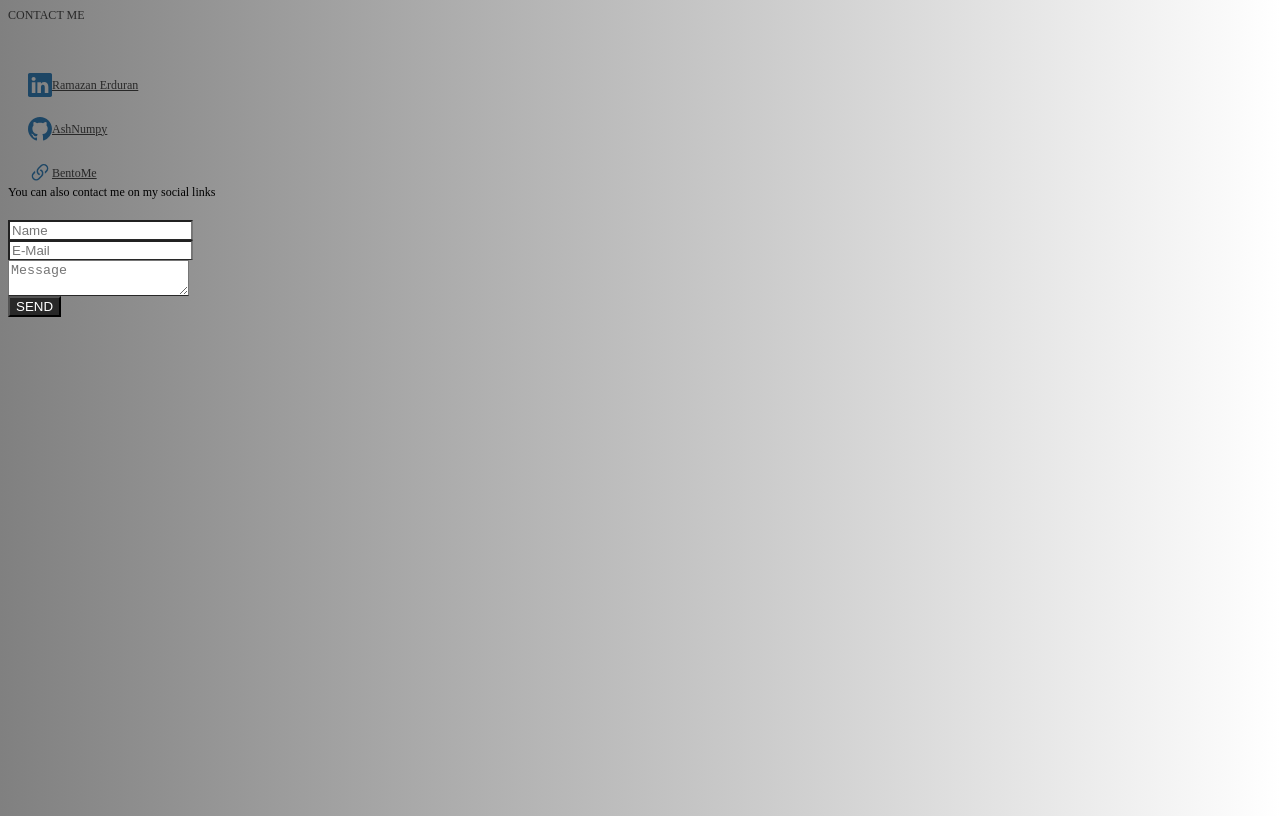
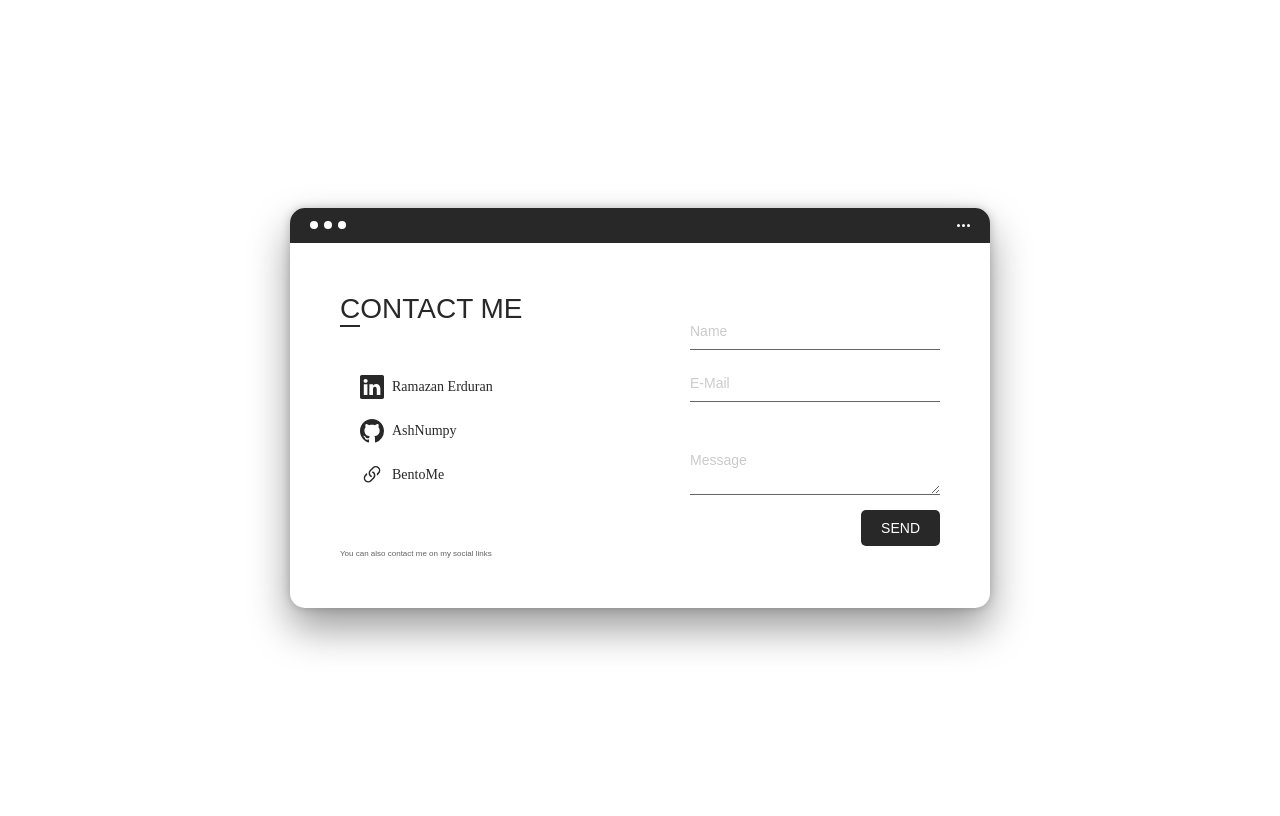
Before and after one commit to AshNumpy/Notion-Portfolio-Contact-Page, a plain HTML site: page index.html in a window 1280 px wide. Drawn offline with nearby package versions, Linux system fonts and the light colour scheme.

Commit message:
test commit

```diff
--- a/index.html
+++ b/index.html
@@ -1,6 +1,6 @@
 <style>
   body {
-  background: linear-gradient(to right, #808080, #ffffff);
+background: white;
 font-size: 12px;
 }
 
@@ -11,42 +11,193 @@
 
 .container {
 flex: 0 1 700px;
+margin: auto;
 }
 
-/* ... Diğer kodlar ... */
-
-/* Güncellenen renkler */
+.screen {
+position: relative;
+background: #ffffff;
+border-radius: 15px;
+box-shadow: 0 20px 40px rgba(0, 0, 0, .4), 0 0 10px rgba(0, 0, 0, .2);
+border-radius: 15px;
+}
 
 .screen-header {
-  background: #808080;
+display: flex;
+align-items: center;
+padding: 10px 20px;
+background: #282828;
+border-top-left-radius: 15px;
+border-top-right-radius: 15px;
+}
+
+.screen-header-left {
+margin-right: auto;
+}
+
+.screen-header-button {
+display: inline-block;
+width: 8px;
+height: 8px;
+margin-right: 3px;
+border-radius: 8px;
+background: white;
+}
+
+.screen-header-button.close {
+background: #ffffff;
+}
+
+.screen-header-button.maximize {
+background: #ffffff;
+}
+
+.screen-header-button.minimize {
+background: #ffffff;
+}
+
+.screen-header-right {
+display: flex;
+}
+
+.screen-header-ellipsis {
+width: 3px;
+height: 3px;
+margin-left: 2px;
+border-radius: 8px;
+background: white;
+}
+
+.screen-body {
+display: flex;
+}
+
+.screen-body-item {
+flex: 1;
+padding: 50px;
+}
+
+.screen-body-item.left {
+display: flex;
+flex-direction: column;
 }
 
 .app-title {
+display: flex;
+flex-direction: column;
+position: relative;
 color: #282828;
+font-size: 28px;
+font-family: 'Poppins', sans-serif;
+}
+
+.app-title:after {
+content: '';
+display: block;
+position: absolute;
+left: 0;
+bottom: -2px;
+width:20px;
+height: 2px;
+background: #282828;
+}
+
+.app-contact {
+margin-top: auto;
+font-size: 8px;
+color: #626262;
+font-family: 'Poppins', sans-serif;
+}
+
+.app-form-group {
+margin-bottom: 15px;
+}
+
+.app-form-group.message {
+margin-top: 40px;
+}
+
+.app-form-group.buttons {
+margin-bottom: 0;
+text-align: right;
 }
 
 .app-form-control {
-  border-bottom: 1px solid #282828;
-  color: #ddd;
+width: 100%;
+padding: 10px 0;
+background: none;
+border: none;
+border-bottom: 1px solid #666;
+text-transform: none;
+color: #bfbfbf;
+font-size: 14px;
+font-family: 'Poppins', sans-serif;
+outline: none;
+transition: border-color .2s, color .2s;
+}
+
+.app-form-control::placeholder {
+color: #cbcbcb;
 }
 
 .app-form-control:not(:placeholder-shown) {
-  border-bottom-color: #282828;
-  color: #1D4665;
+border-bottom-color: #ddd;
+color: #dadada;
 }
 
 .app-form-button {
+background: none;
+border: none;
+color: #282828;
+font-size: 14px;
+font-family: 'Poppins', sans-serif;
+cursor: pointer;
+outline: none;
+text-transform: uppercase;
+transition: color .2s;
+padding: 10px 20px;
+border-radius: 5px;
+}
+
+.app-form-button.send-button {
 color: #fff;
 background-color: #282828;
 }
 
+@media screen and (max-width: 520px) {
+.screen-body {
+flex-direction: column;
+}
+
+.screen-body-item.left {
+margin-bottom: 30px;
+}
+
+.app-title {
+flex-direction: row;
+}
+
+.app-title span {
+margin-right: 12px;
+}
+
+.screen-body-item {
+padding: 0;
+}
+}
+
 .linkedin-link {
+margin-left: 8px;
+font-size: 14px;
+text-decoration: none;
+color: #282828;
+transition: color 0.2s;
+}
+
+.linkedin-link:hover {
 color: #282828;
 }
 
-.linkedin-link:hover {
-  color: #176397;
-}
 </style>
 <title>Ramazan Erduran</title>
 <link rel="stylesheet" href="https://cdn.jsdelivr.net/npm/bootstrap-icons@1.10.5/font/bootstrap-icons.css">
@@ -75,21 +226,21 @@
             <br>
             <!-- ------------------------------ LINKEDIN ------------------------------ -->
             <div style="margin-top: 20px; margin-left: 20px; align-items: center; display: flex;">
-            <svg xmlns="http://www.w3.org/2000/svg" width="24" height="24" fill="#1D4665" class="bi bi-linkedin" viewBox="0 0 16 16">
+            <svg xmlns="http://www.w3.org/2000/svg" width="24" height="24" fill="#282828" class="bi bi-linkedin" viewBox="0 0 16 16">
                 <path d="M0 1.146C0 .513.526 0 1.175 0h13.65C15.474 0 16 .513 16 1.146v13.708c0 .633-.526 1.146-1.175 1.146H1.175C.526 16 0 15.487 0 14.854V1.146zm4.943 12.248V6.169H2.542v7.225h2.401zm-1.2-8.212c.837 0 1.358-.554 1.358-1.248-.015-.709-.52-1.248-1.342-1.248-.822 0-1.359.54-1.359 1.248 0 .694.521 1.248 1.327 1.248h.016zm4.908 8.212V9.359c0-.216.016-.432.08-.586.173-.431.568-.878 1.232-.878.869 0 1.216.662 1.216 1.634v3.865h2.401V9.25c0-2.22-1.184-3.252-2.764-3.252-1.274 0-1.845.7-2.165 1.193v.025h-.016a5.54 5.54 0 0 1 .016-.025V6.169h-2.4c.03.678 0 7.225 0 7.225h2.4z"/>
             </svg>
             <a href="https://www.linkedin.com/in/ramazan-erduran" target="_blank" class="linkedin-link">Ramazan Erduran</a>
             </div>
             <!-- ------------------------------- GITHUB -------------------------------- -->
             <div style="margin-top: 20px; margin-left: 20px; align-items: center; display: flex;">
-            <svg xmlns="http://www.w3.org/2000/svg" width="24" height="24" fill="#1D4665" class="bi bi-github" viewBox="0 0 16 16">
+            <svg xmlns="http://www.w3.org/2000/svg" width="24" height="24" fill="#282828" class="bi bi-github" viewBox="0 0 16 16">
                 <path d="M8 0C3.58 0 0 3.58 0 8c0 3.54 2.29 6.53 5.47 7.59.4.07.55-.17.55-.38 0-.19-.01-.82-.01-1.49-2.01.37-2.53-.49-2.69-.94-.09-.23-.48-.94-.82-1.13-.28-.15-.68-.52-.01-.53.63-.01 1.08.58 1.23.82.72 1.21 1.87.87 2.33.66.07-.52.28-.87.51-1.07-1.78-.2-3.64-.89-3.64-3.95 0-.87.31-1.59.82-2.15-.08-.2-.36-1.02.08-2.12 0 0 .67-.21 2.2.82.64-.18 1.32-.27 2-.27.68 0 1.36.09 2 .27 1.53-1.04 2.2-.82 2.2-.82.44 1.1.16 1.92.08 2.12.51.56.82 1.27.82 2.15 0 3.07-1.87 3.75-3.65 3.95.29.25.54.73.54 1.48 0 1.07-.01 1.93-.01 2.2 0 .21.15.46.55.38A8.012 8.012 0 0 0 16 8c0-4.42-3.58-8-8-8z"/>
             </svg>
             <a href="https://www.github.com/AshNumpy" target="_blank" class="linkedin-link">AshNumpy</a>
             </div>
             <!-- ------------------------------- BENTOME -------------------------------- -->
             <div style="margin-top: 20px; margin-left: 20px; align-items: center; display: flex;">
-            <svg xmlns="http://www.w3.org/2000/svg" width="24" height="24" fill="#1D4665" class="bi bi-link-45deg" viewBox="0 0 16 16">
+            <svg xmlns="http://www.w3.org/2000/svg" width="24" height="24" fill="#282828" class="bi bi-link-45deg" viewBox="0 0 16 16">
                 <path d="M4.715 6.542 3.343 7.914a3 3 0 1 0 4.243 4.243l1.828-1.829A3 3 0 0 0 8.586 5.5L8 6.086a1.002 1.002 0 0 0-.154.199 2 2 0 0 1 .861 3.337L6.88 11.45a2 2 0 1 1-2.83-2.83l.793-.792a4.018 4.018 0 0 1-.128-1.287z"/>
                 <path d="M6.586 4.672A3 3 0 0 0 7.414 9.5l.775-.776a2 2 0 0 1-.896-3.346L9.12 3.55a2 2 0 1 1 2.83 2.83l-.793.792c.112.42.155.855.128 1.287l1.372-1.372a3 3 0 1 0-4.243-4.243L6.586 4.672z"/>
             </svg>
```
Also changed, not shown: 1 other file. Lines whose indentation alone changed are shown as unchanged.
